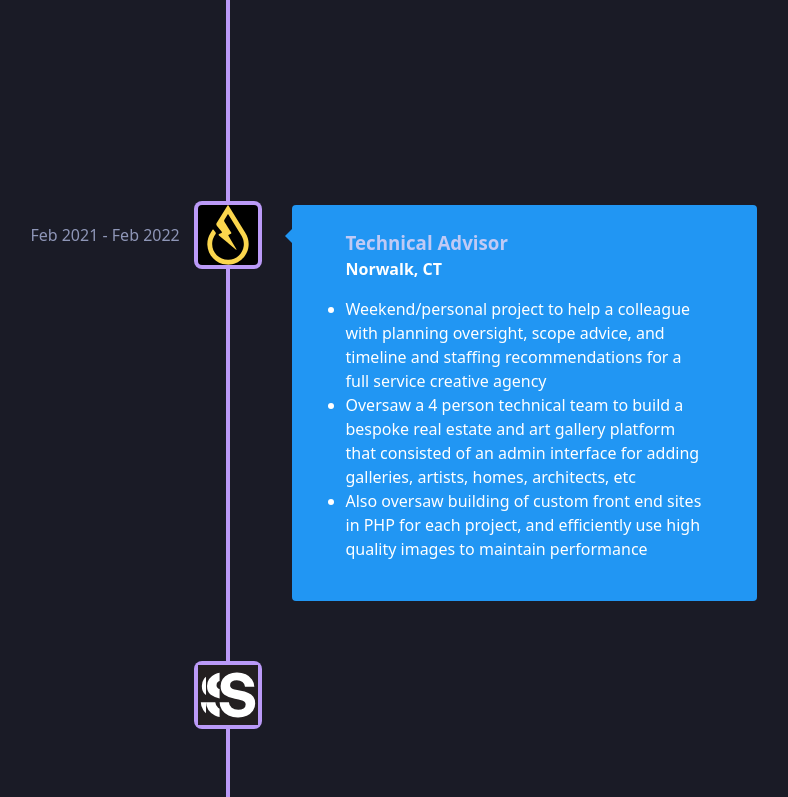
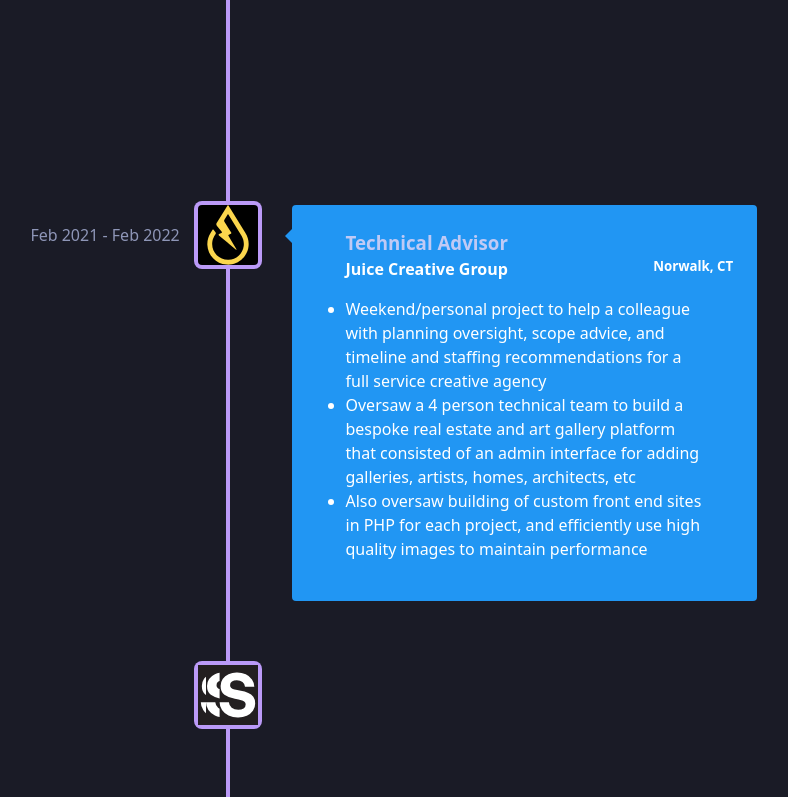
Before and after one commit to TimBek2/timbek2.github.io, a React (Vite) app: page / in a window 1280 px wide. Shown: the part 2000-2797 px from the top of the page, without its empty margins (412-1200 px from the left). Built offline with nearby package versions, Linux system fonts and the light colour scheme.

Commit message:
Add company name to experience, line name and location up in a row, move some styles that were previously global to namespaced classes

```diff
--- a/src/App.css
+++ b/src/App.css
@@ -12,7 +12,6 @@
   display: flex;
   flex-wrap: wrap;
   justify-content: center;
-  gap: 20px;
   max-width: 1280px;
 }
 
--- a/src/components/experience/index.tsx
+++ b/src/components/experience/index.tsx
@@ -22,7 +22,10 @@ const Experience = () => {
             icon={<img src={experience.icon} alt={`${experience.companyName} Logo`} className={`work-icon ${experience.iconClass}`} />}
           >
             <h3 className="vertical-timeline-element-title">{experience.title}</h3>
-            <h4 className="vertical-timeline-element-subtitle">{experience.location}</h4>
+            <div className="vertical-timeline-row row">
+              <h4 className="vertical-timeline-element-subtitle">{experience.companyName}</h4>
+              <h5 className="vertical-timeline-element-location">{experience.location}</h5>
+            </div>
             <ul>
               {experience.points.map((point, pointIndex) => (
                 <li key={pointIndex}>{point}</li>
--- a/src/components/experience/style.css
+++ b/src/components/experience/style.css
@@ -9,8 +9,20 @@
     text-align: center;
   }
 
-  h3, h4 {
+  .vertical-timeline-element-title,
+  .vertical-timeline-row {
     padding-left: 30px;
+  }
+
+  .vertical-timeline-row {
+    flex-wrap: nowrap;
+    justify-content: space-between;
+
+    .vertical-timeline-element-subtitle,
+    .vertical-timeline-element-location {
+      display: inline-block;
+      margin: 0;
+    }
   }
 
   .vertical-timeline-element-icon {
--- a/src/components/skillLogos/style.css
+++ b/src/components/skillLogos/style.css
@@ -1,4 +1,5 @@
 .skill-logos {
+  gap: 20px;
   margin-bottom: 20px;
   .tilt {
     padding: 10px;
```
